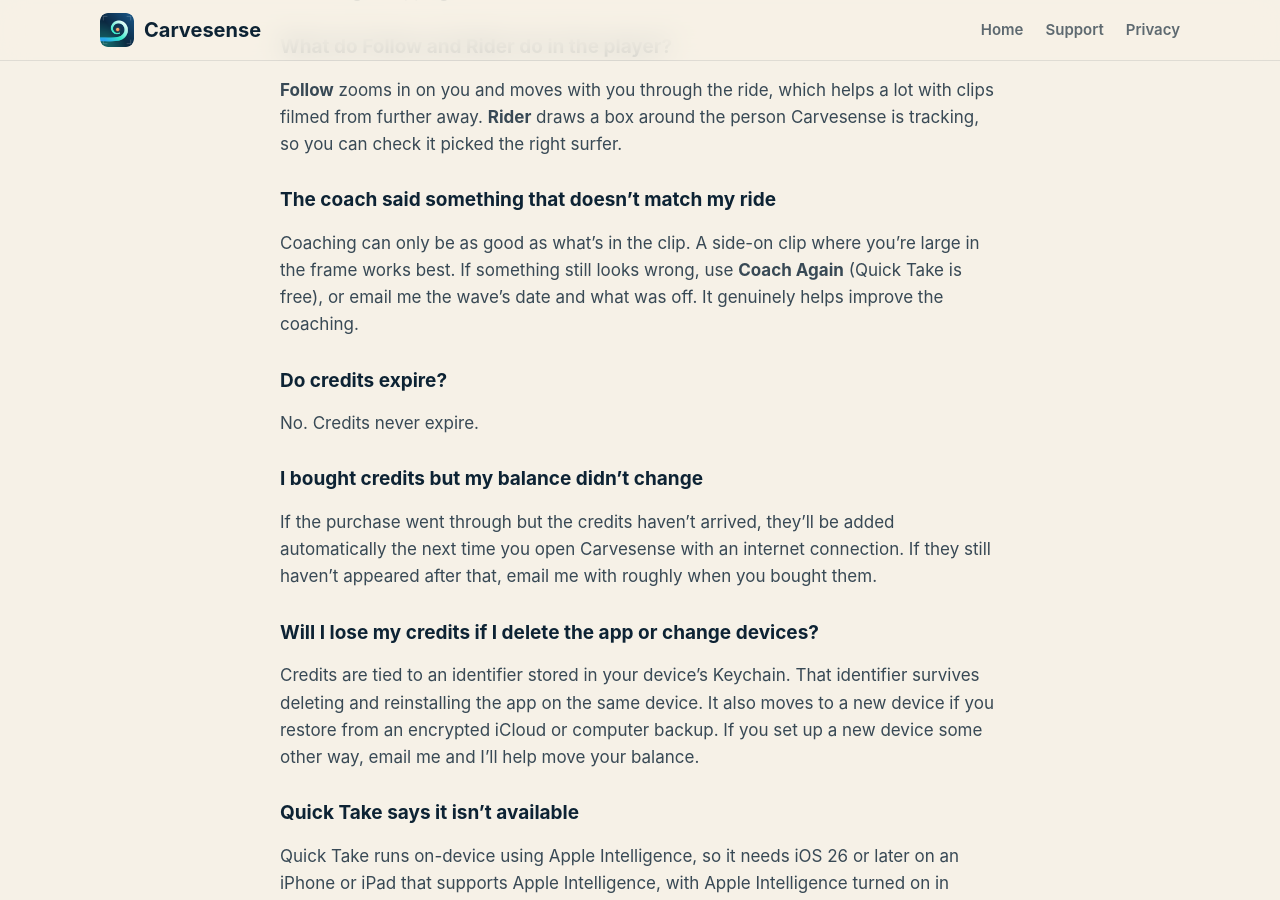
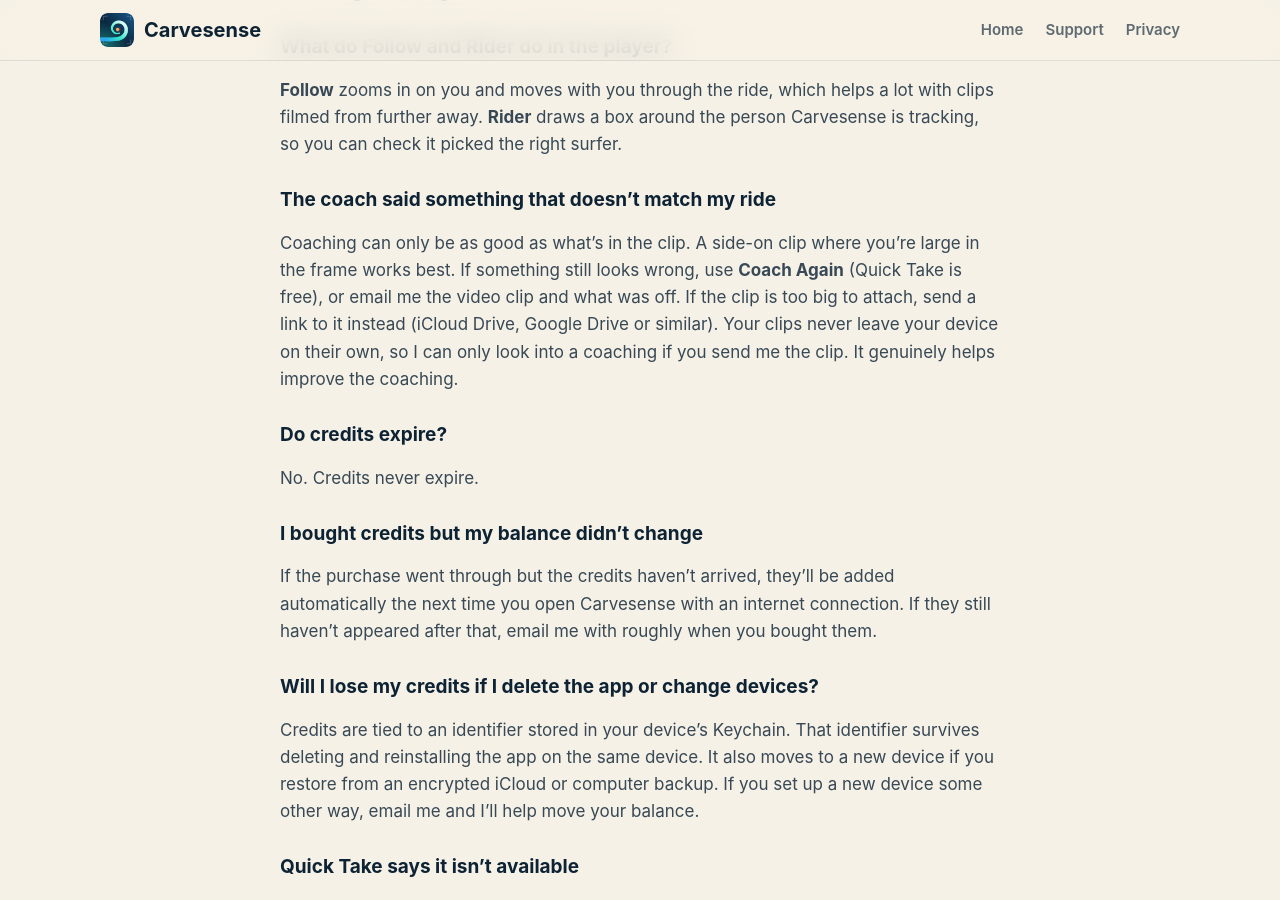
Before and after one commit to davestubbs/surfanalyser-privacy, a Jekyll site: the page built from support/index.md, in a window 1280 px wide and 900 px high, scrolled down 1552 px. Built offline with Jekyll 4.4.1, drawn with Linux system fonts in a browser that asks for light colours; our own code applies the rules of GitHub Pages for plain Markdown files.

Commit message:
Update the Carvesense site
Generated by tools/marketing/publish_site.py in the SurfAnalyser repo.

```diff
--- a/support/index.md
+++ b/support/index.md
@@ -49,7 +49,7 @@
 
 ### The coach said something that doesn't match my ride
 
-Coaching can only be as good as what's in the clip. A side-on clip where you're large in the frame works best. If something still looks wrong, use **Coach Again** (Quick Take is free), or email me the wave's date and what was off. It genuinely helps improve the coaching.
+Coaching can only be as good as what's in the clip. A side-on clip where you're large in the frame works best. If something still looks wrong, use **Coach Again** (Quick Take is free), or email me the video clip and what was off. If the clip is too big to attach, send a link to it instead (iCloud Drive, Google Drive or similar). Your clips never leave your device on their own, so I can only look into a coaching if you send me the clip. It genuinely helps improve the coaching.
 
 ### Do credits expire?
 
```
